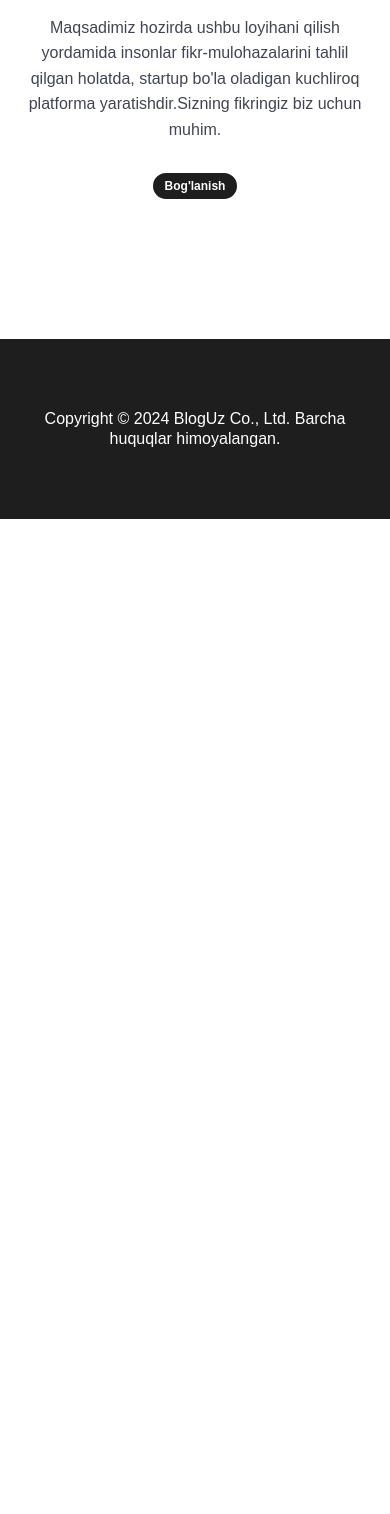
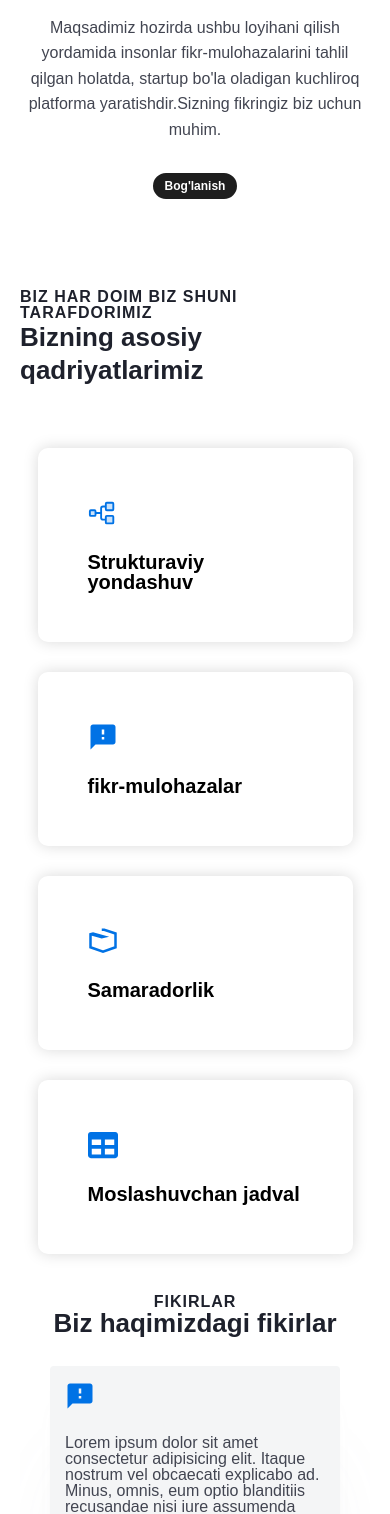
Before and after one commit to muhammadali0666/bloguz-sample, a React (Vite) app: page /about in a window 390 px wide. Shown: the part 443-1957 px from the top of the page. Before the commit the page ends 962 px from the top, so only its background shows below. Built offline with nearby package versions, Linux system fonts and the light colour scheme; the HTML template or start-up script is replaced by a standard one.

Commit message:
completed about responsive

```diff
--- a/src/components/feedbacks/feedback.css
+++ b/src/components/feedbacks/feedback.css
@@ -66,3 +66,194 @@
   font-weight: 400;
   line-height: 150%;
 }
+@media (max-width: 900px) {
+  .feedback-inner {
+    padding-top: 100px;
+  }
+  .feedback-text {
+    text-align: center;
+    font-size: 16px;
+    line-height: 150%; /* 24px */
+  }
+  .feed-box {
+    padding: 64px 105px;
+  }
+  .feedback-title {
+    text-align: center;
+    font-size: 40px;
+    line-height: 100%; /* 59.8px */
+    margin-bottom: 40px;
+  }
+  .feedback-slide {
+    padding: 50px;
+  }
+  .feedback-p {
+    font-size: 20px;
+    line-height: 150%;
+    margin-bottom: 24px;
+  }
+  .feedback-box {
+    display: flex;
+    align-items: center;
+  }
+  .feedback-box-mini {
+    margin-left: 15px;
+  }
+  .feed-icon {
+    font-size: 50px;
+  }
+  .feedback-p-mini {
+    font-size: 16px;
+    line-height: 160%;
+    margin-bottom: 4px;
+  }
+  .feedback-p-text {
+    font-size: 14px;
+    line-height: 150%;
+  }
+}
+@media (max-width: 800px) {
+  .feedback-inner {
+    padding-top: 80px;
+  }
+  .feedback-text {
+    text-align: center;
+    font-size: 16px;
+    line-height: 100%; /* 24px */
+  }
+  .feed-box {
+    padding: 34px 45px;
+  }
+  .feedback-title {
+    text-align: center;
+    font-size: 30px;
+    line-height: 100%; /* 59.8px */
+    margin-bottom: 20px;
+  }
+  .feedback-slide {
+    padding: 50px;
+  }
+  .feedback-p {
+    font-size: 20px;
+    line-height: 100%;
+    margin-bottom: 24px;
+  }
+  .feedback-box {
+    display: flex;
+    align-items: center;
+  }
+  .feedback-box-mini {
+    margin-left: 15px;
+  }
+  .feed-icon {
+    font-size: 50px;
+  }
+  .feedback-p-mini {
+    font-size: 16px;
+    line-height: 100%;
+    margin-bottom: 4px;
+  }
+  .feedback-p-text {
+    font-size: 14px;
+    line-height: 100%;
+  }
+}
+@media (max-width: 500px) {
+  .feedback-inner {
+    padding-top: 40px;
+  }
+  .feedback-text {
+    text-align: center;
+    font-size: 16px;
+    line-height: 100%; /* 24px */
+  }
+  .feed-box {
+    padding: 24px 35px;
+  }
+  .feedback-title {
+    text-align: center;
+    font-size: 26px;
+    line-height: 100%; /* 59.8px */
+    margin-bottom: 0px;
+  }
+  .feedback-slide {
+    padding: 30px;
+  }
+  .feedback-p {
+    font-size: 16px;
+    line-height: 100%;
+    margin-bottom: 24px;
+  }
+  .feedback-box {
+    display: flex;
+    align-items: center;
+  }
+  .feedback-box-mini {
+    margin-left: 15px;
+  }
+  .feed-icon {
+    font-size: 30px;
+  }
+  .feedback-p-mini {
+    font-size: 16px;
+    line-height: 100%;
+    margin-bottom: 4px;
+  }
+  .feedback-p-text {
+    font-size: 14px;
+    line-height: 100%;
+  }
+}
+@media (max-width: 400px) {
+  .feedback-inner {
+    padding-top: 40px;
+  }
+  .swiper-slide {
+    width: 90%;
+  }
+  .feedback-text {
+    text-align: center;
+    font-size: 16px;
+    line-height: 100%; /* 24px */
+  }
+  .feed-box {
+    padding: 15px;
+  }
+  .intro-img {
+    width: 30px;
+    height: 30px;
+  }
+  .feedback-title {
+    text-align: center;
+    font-size: 26px;
+    line-height: 100%; /* 59.8px */
+    margin-bottom: 0px;
+  }
+  .feedback-slide {
+    padding: 30px;
+  }
+  .feedback-p {
+    font-size: 16px;
+    line-height: 100%;
+    margin-bottom: 24px;
+  }
+  .feedback-box {
+    display: flex;
+    align-items: center;
+  }
+  .feedback-box-mini {
+    margin-left: 15px;
+  }
+  .feed-icon {
+    font-size: 30px;
+  }
+  .feedback-p-mini {
+    font-size: 16px;
+    line-height: 100%;
+    margin-bottom: 4px;
+  }
+  .feedback-p-text {
+    font-size: 14px;
+    line-height: 100%;
+  }
+}
--- a/src/components/intro/intro.css
+++ b/src/components/intro/intro.css
@@ -48,3 +48,156 @@
   font-size: 24px;
   font-weight: 800;
 }
+@media (max-width: 1050px) {
+  .intro-inner {
+    padding-top: 50px;
+  }
+  .intro-text {
+    font-size: 16px;
+    line-height: 150%; /* 24px */
+    letter-spacing: 1px;
+    text-transform: uppercase;
+    text-align: center;
+  }
+  .intro-title {
+    font-size: 36px;
+    line-height: 130%; /* 59.8px */
+    margin-bottom: 60px;
+    text-align: center;
+  }
+  .intro-list {
+    display: flex;
+   justify-content: space-evenly;
+   flex-wrap: wrap;
+   gap: 30px;
+  }
+  .intro-item {
+    padding: 50px;
+    width: 48%;
+  }
+  .intro-item:hover {
+    padding: 50px;
+    width: 48%;
+  }
+  .intro-img {
+    font-size: 50px;
+    margin-bottom: 20px;
+  }
+  .intro-item-title {
+    font-size: 22px;
+    font-weight: 800;
+  }
+}
+@media (max-width: 800px) {
+  .intro-inner {
+    padding-top: 50px;
+  }
+  .intro-text {
+    font-size: 16px;
+    line-height: 100%; /* 24px */
+    letter-spacing: 1px;
+    text-transform: uppercase;
+    text-align: center;
+  }
+  .intro-title {
+    font-size: 26px;
+    line-height: 130%; /* 59.8px */
+    margin-bottom: 60px;
+    text-align: center;
+  }
+  .intro-list {
+    display: flex;
+   justify-content: space-evenly;
+   flex-wrap: wrap;
+   gap: 30px;
+  }
+  .intro-item {
+    padding: 50px;
+    width: 80%;
+  }
+  .intro-img {
+    font-size: 50px;
+    margin-bottom: 20px;
+  }
+  .intro-item-title {
+    font-size: 22px;
+    font-weight: 800;
+  }
+}
+@media (max-width: 530px) {
+  .intro-inner {
+    padding-top: 50px;
+    text-align: start;
+  }
+  .intro-text {
+    font-size: 16px;
+    line-height: 100%; /* 24px */
+    letter-spacing: 1px;
+    text-transform: uppercase;
+    text-align: start;
+  }
+  .intro-title {
+    font-size: 26px;
+    line-height: 130%; /* 59.8px */
+    margin-bottom: 60px;
+    width: 90%;
+    text-align: start;
+  }
+  .intro-list {
+    display: flex;
+   justify-content: space-evenly;
+   flex-wrap: wrap;
+   gap: 30px;
+  }
+  .intro-item {
+    padding: 50px;
+    width: 80%;
+  }
+  .intro-img {
+    font-size: 50px;
+    margin-bottom: 20px;
+  }
+  .intro-item-title {
+    font-size: 22px;
+    font-weight: 800;
+  }
+}
+@media (max-width: 430px) {
+  .intro-inner {
+    padding-top: 30px;
+    text-align: start;
+  }
+  .intro-text {
+    font-size: 16px;
+    line-height: 100%; /* 24px */
+    letter-spacing: 1px;
+    text-transform: uppercase;
+    text-align: start;
+  }
+  .intro-title {
+    font-size: 26px;
+    line-height: 130%; /* 59.8px */
+    margin-bottom: 60px;
+    width: 90%;
+    text-align: start;
+  }
+  .intro-list {
+    display: flex;
+   justify-content: space-evenly;
+   flex-wrap: wrap;
+   gap: 30px;
+  }
+  .intro-item {
+    padding: 50px;
+    width: 90%;
+  }
+  .intro-img {
+    font-size: 50px;
+    margin-bottom: 20px;
+  }
+  .intro-item-title {
+    font-size: 20px;
+    font-weight: 800;
+    line-height: 20px;
+  }
+}
--- a/src/pages/about/index.jsx
+++ b/src/pages/about/index.jsx
@@ -7,8 +7,8 @@ export const About = () => {
   return (
     <Layouts>
       <AboutComp />
-      {/* <Intro /> */}
-      {/* <Feedback/> */}
+      <Intro />
+      <Feedback/>
     </Layouts>
   );
 };
```
